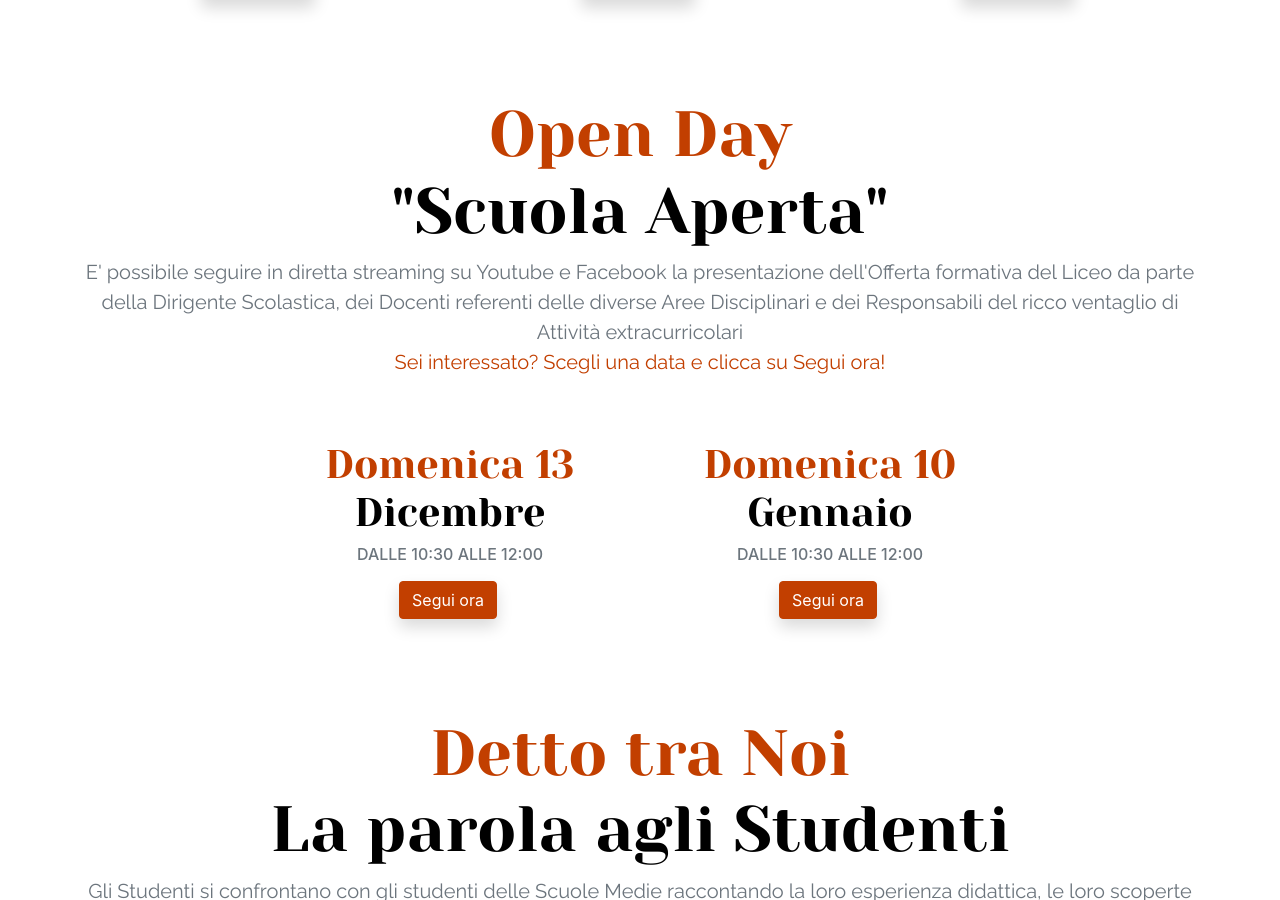
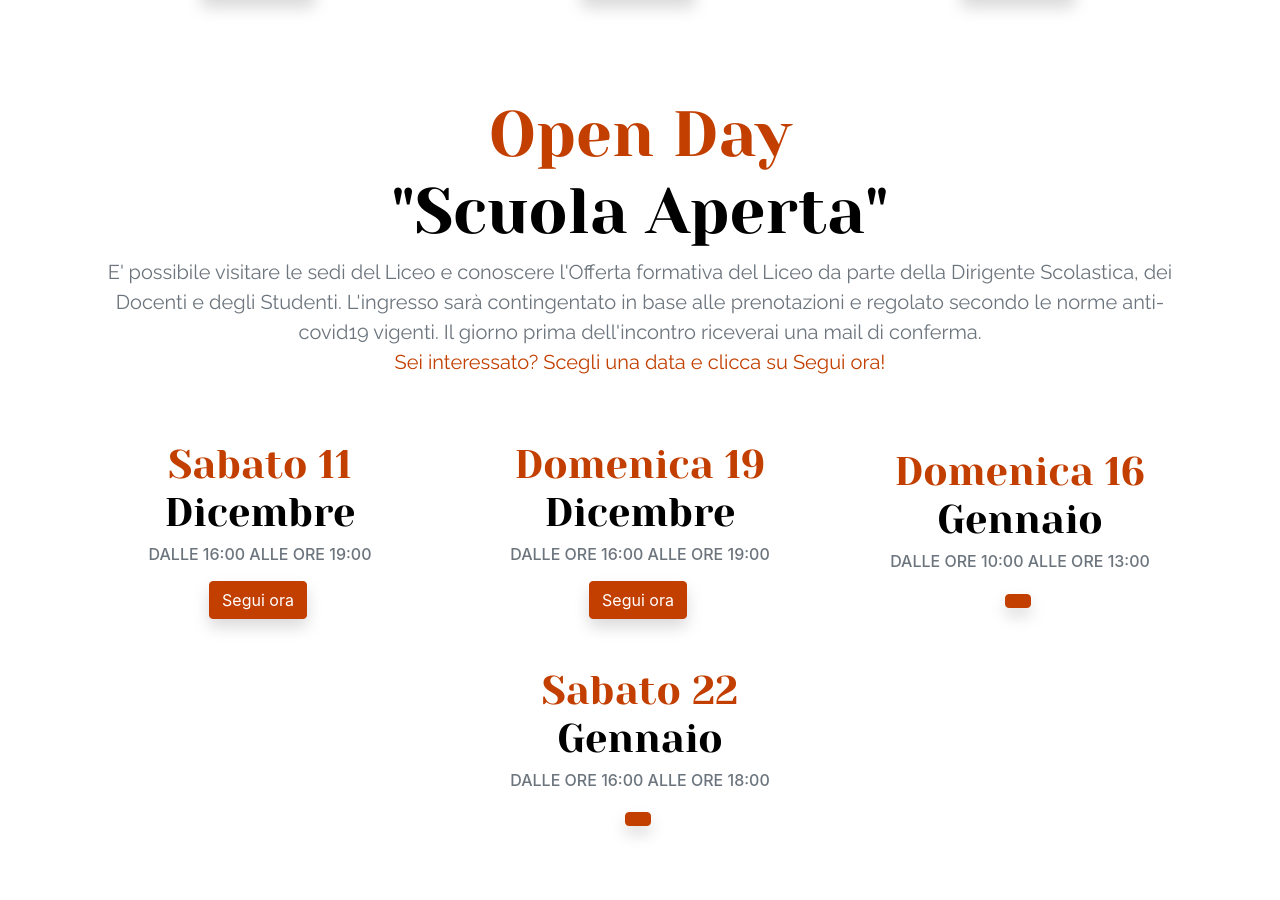
Before and after one commit to PiervitoCreanza/orientamento.liceodegiorgi.edu.it, a Jekyll site: the page built from incontri.html, in a window 1280 px wide and 900 px high, scrolled down 1441 px. Built offline with Jekyll 4.4.1, drawn with Linux system fonts in a browser that asks for light colours.

Commit message:
Updated '_data/incontri.json' via CloudCannon

```diff
--- a/_data/incontri.json
+++ b/_data/incontri.json
@@ -30,21 +30,35 @@
 		},
 		{
 			"titolo": "<span class='text-red'>Open Day</span></br>\"Scuola Aperta\"",
-			"sottotitolo": "E' possibile seguire in diretta streaming su Youtube e Facebook la presentazione dell'Offerta formativa del Liceo da parte della Dirigente Scolastica, dei Docenti referenti delle diverse Aree Disciplinari e dei Responsabili del ricco ventaglio di Attività extracurricolari <br> <span class='text-red'>Sei interessato? Scegli una data e clicca su Segui ora!</span></br>",
+			"sottotitolo": "E' possibile visitare le sedi del Liceo e conoscere l'Offerta formativa del Liceo da parte della Dirigente Scolastica, dei Docenti e degli Studenti. L'ingresso sarà contingentato in base alle prenotazioni e regolato secondo le norme anti-covid19 vigenti. Il giorno prima dell'incontro riceverai una mail di conferma.  <br> <span class='text-red'>Sei interessato? Scegli una data e clicca su Segui ora!</span></br>",
 			"date": [
 				{
-					"giorno": "Domenica 13",
+					"giorno": "Sabato 11 ",
 					"mese": "Dicembre",
-					"orario": "Dalle 10:30 alle 12:00",
+					"orario": "dalle 16:00 alle ore 19:00",
 					"url": "https://openday.liceodegiorgi.edu.it",
 					"pulsante": "Segui ora"
 				},
 				{
-					"giorno": "Domenica 10",
-					"mese": "Gennaio",
-					"orario": "Dalle 10:30 alle 12:00",
+					"giorno": "Domenica 19",
+					"mese": "Dicembre",
+					"orario": "Dalle ore 16:00 alle ore 19:00",
 					"url": "https://openday.liceodegiorgi.edu.it",
 					"pulsante": "Segui ora"
+				},
+				{
+					"giorno": "Domenica 16",
+					"mese": "Gennaio",
+					"orario": "dalle ore 10:00 alle ore 13:00",
+					"url": "",
+					"pulsante": ""
+				},
+				{
+					"giorno": "Sabato 22",
+					"mese": "Gennaio",
+					"orario": "dalle ore 16:00 alle ore 18:00",
+					"url": "",
+					"pulsante": ""
 				}
 			]
 		},
```
